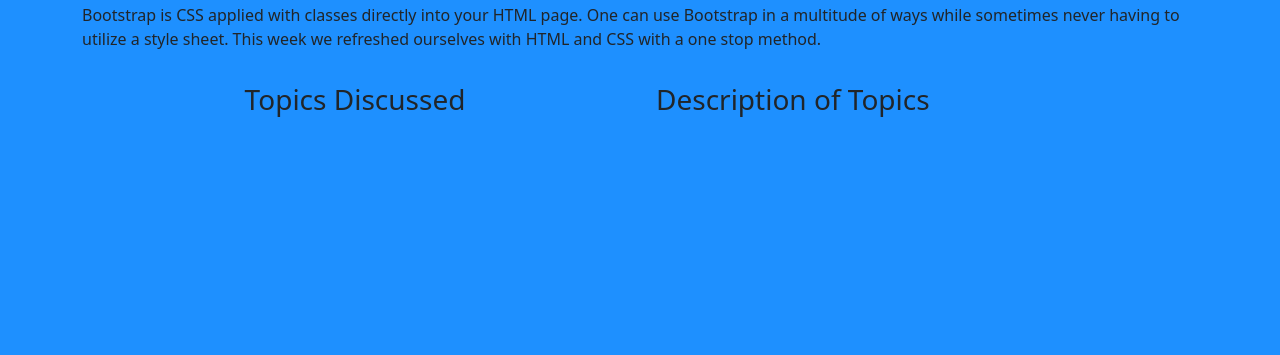
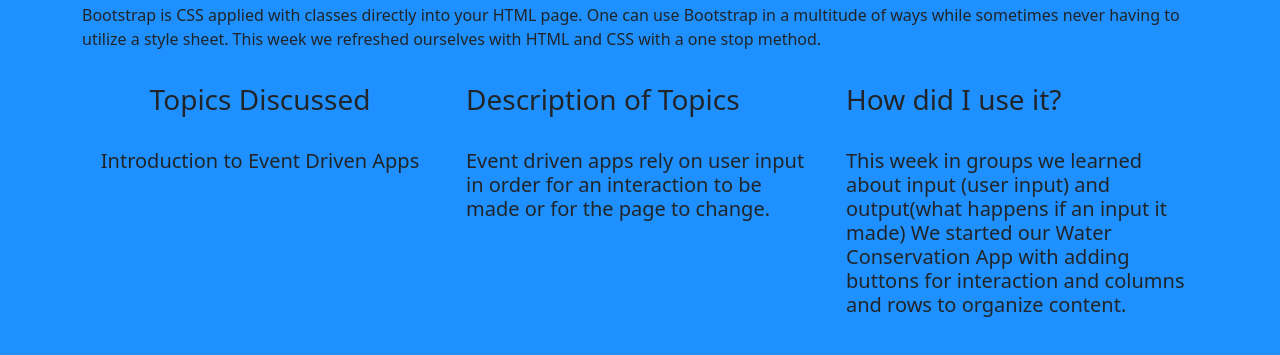
Before and after one commit to TyQuincia-Oby/week_4_reflection, a plain HTML site: page index.html in a window 1280 px wide. Shown: the part 77-432 px from the top of the page. Drawn offline with nearby package versions, Linux system fonts and the light colour scheme.

Commit message:
added info about apps

```diff
--- a/index.html
+++ b/index.html
@@ -14,6 +14,12 @@
     <div class="row">
         <div class="col text-center h3 p-2 m-2">Topics Discussed</div>
         <div class="col text center h3 p-2 m-2">Description of Topics</div>
+        <div class="col text center h3 p-2 m-2">How did I use it?</div>
+    </div>
+     <div class="row">
+        <div class="col text-center h5 p-2 m-2">Introduction to Event Driven Apps</div>
+        <div class="col text center h5 p-2 m-2">Event driven apps rely on user input in order for an interaction to be made or for the page to change.</div>
+        <div class="col text center h5 p-2 m-2">This week in groups we learned about input (user input) and output(what happens if an input it made) We started our Water Conservation App with adding buttons for interaction and columns and rows to organize content.</div>
     </div>
 
    </div>
```
